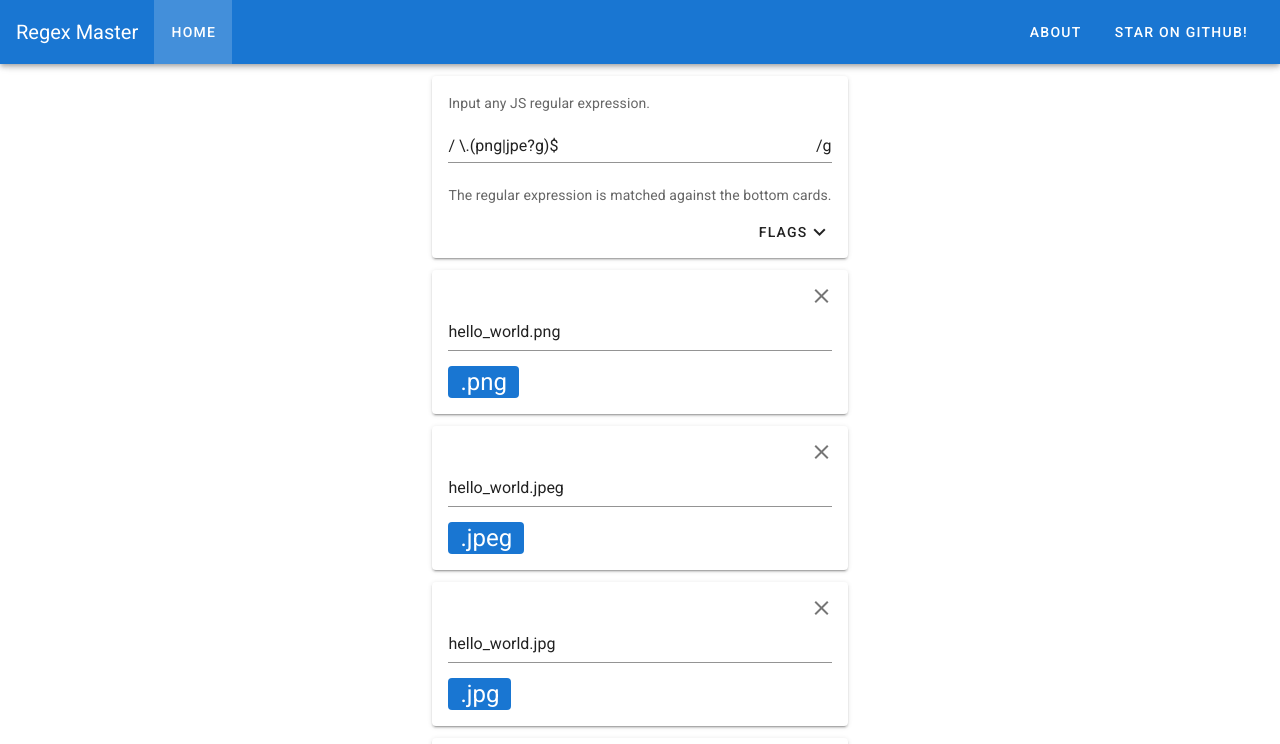
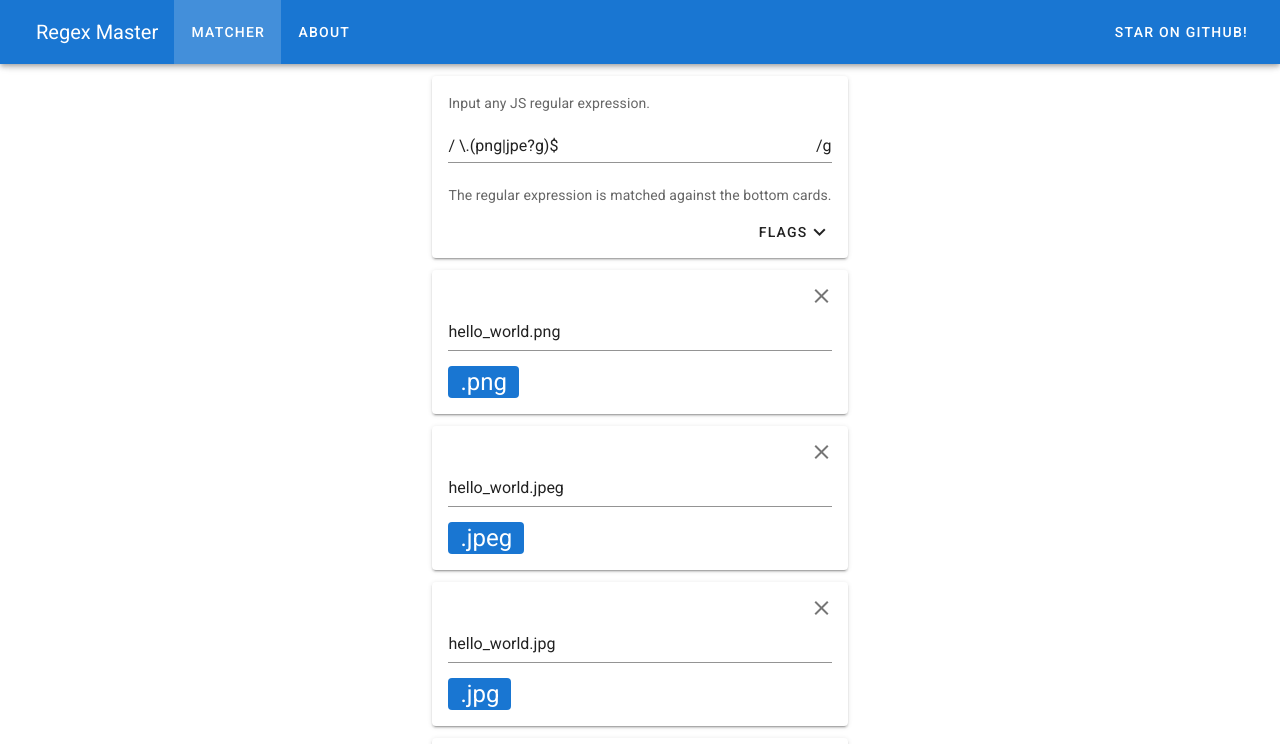
Before and after one commit to LKummer/regex-master, a Nuxt app: page / in a window 1280 px wide. Shown: the top 744 px of the page. Built offline with nearby package versions, Linux system fonts and the light colour scheme.

Commit message:
Refactor default template and add a hamburger menu for extra small screen sizes.

```diff
--- a/layouts/default.vue
+++ b/layouts/default.vue
@@ -1,34 +1,75 @@
 <template>
   <v-app>
+    <v-navigation-drawer
+      app
+      v-model="drawer"
+      disable-resize-watcher
+    >
+      <v-list>
+        <v-list-item
+          v-for="(item, index) of items"
+          :key="index"
+          :to="item.to"
+        >
+          <v-list-item-title>
+            {{ item.title }}
+          </v-list-item-title>
+        </v-list-item>
+        <v-list-item
+          :href="source.to"
+        >
+          <v-list-item-title>
+            <v-icon left>
+              {{ source.icon }}
+            </v-icon>
+            {{ source.title }}
+          </v-list-item-title>
+        </v-list-item>
+      </v-list>
+    </v-navigation-drawer>
+
     <v-content>
       <v-toolbar
         dark
         color="primary"
       >
+        <v-btn
+          @click="drawer = !drawer"
+          text
+          icon
+          class="d-flex d-sm-none"
+        >
+          <v-icon>
+            mdi-menu
+          </v-icon>
+        </v-btn>
         <v-toolbar-title
           class="mr-4"
         >
           Regex Master
         </v-toolbar-title>
-        <v-toolbar-items>
+        <v-toolbar-items
+          class="d-none d-sm-flex"
+        >
           <v-btn
-            to="/"
+            v-for="(item, index) of items"
+            :key="index"
+            :to="item.to"
             text
           >
-            Home
+            {{ item.title }}
           </v-btn>
         </v-toolbar-items>
         <v-spacer />
-        <v-toolbar-items>
+        <v-toolbar-items
+          class="d-none d-sm-flex"
+        >
           <v-btn
-            to="/about"
+            :href="source.to"
             text
           >
-            About
-          </v-btn>
-          <v-btn text>
-            Star on Github!
-            <v-icon>mdi-github-circle</v-icon>
+            {{ source.title }}
+            <v-icon>{{ source.icon }}</v-icon>
           </v-btn>
         </v-toolbar-items>
       </v-toolbar>
@@ -45,25 +86,22 @@
 export default {
   data () {
     return {
-      clipped: false,
       drawer: false,
-      fixed: false,
       items: [
         {
-          icon: 'mdi-apps',
-          title: 'Welcome',
+          title: 'Matcher',
           to: '/'
         },
         {
-          icon: 'mdi-chart-bubble',
-          title: 'Inspire',
-          to: '/inspire'
+          title: 'About',
+          to: '/about'
         }
       ],
-      miniVariant: false,
-      right: true,
-      rightDrawer: false,
-      title: 'Vuetify.js'
+      source: {
+        title: 'Star on Github!',
+        to: 'https://github.com/LKummer/',
+        icon: 'mdi-github-circle'
+      }
     }
   }
 }
```
